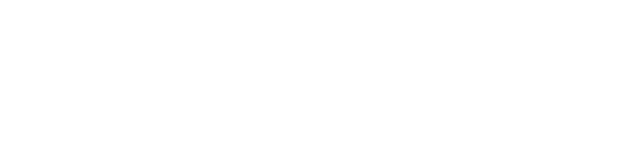
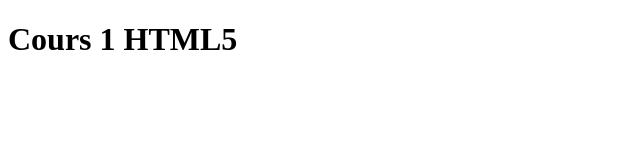
Before and after one commit to broskiV2/Cours_HTML_02_12, a plain HTML site: page index.html in a window 1280 px wide. Shown: the whole page, without its empty margins (0-640 px from the left). Drawn offline with Linux system fonts and the light colour scheme.

Commit message:
version 1.1 - modification index.html

```diff
--- a/index.html
+++ b/index.html
@@ -1,9 +1,12 @@
 <!DOCTYPE html>
-<html>
-    <head>
+<html lang="fr">
+<head>
+    <meta charset="UTF-8">
+    <meta name="viewport" content="width=device-width, initial-scale=1.0">
+    <title>Cours 1 HTML</title>
+</head>
+<body>
+    <h1>Cours 1 HTML5</h1>
 
-    </head>
-    <body>
-
-    </body>
+</body>
 </html>
```
